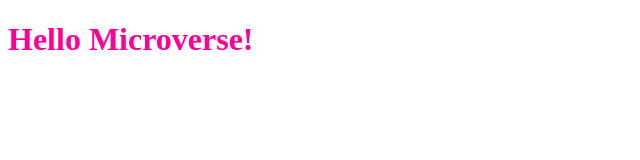
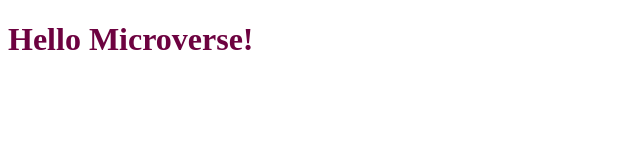
Before and after one commit to richie1988/HELLO, a website: page index.html in a window 1280 px wide. Shown: the whole page, without its empty margins (0-640 px from the left). Drawn offline with Linux system fonts and the light colour scheme.

Commit message:
fixed errors

```diff
--- a/style.css
+++ b/style.css
@@ -1,3 +1,6 @@
 .hello {
-    color: rgb(255, 0, 149);
+    color: rgb(109, 2, 64);
 }
+
+
+/**
```
